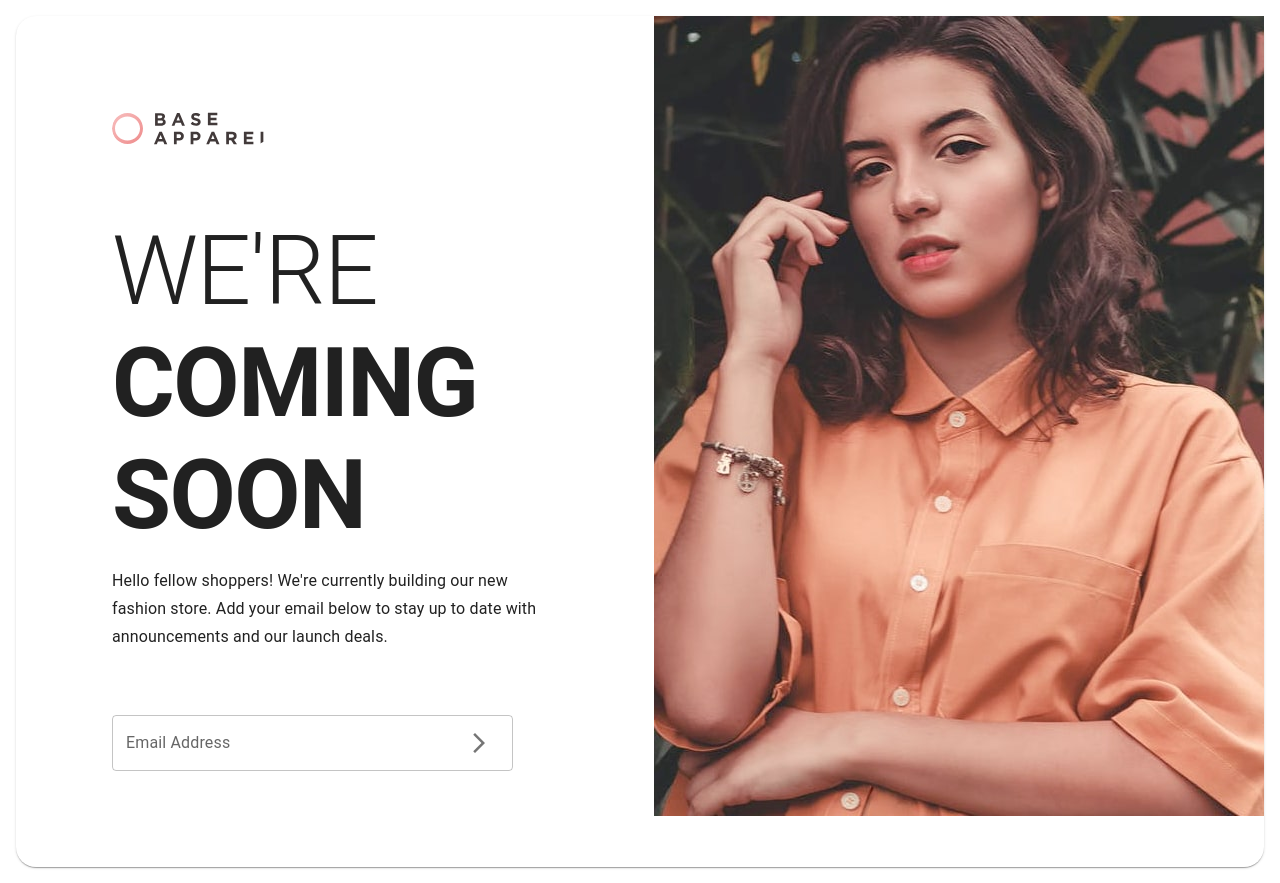
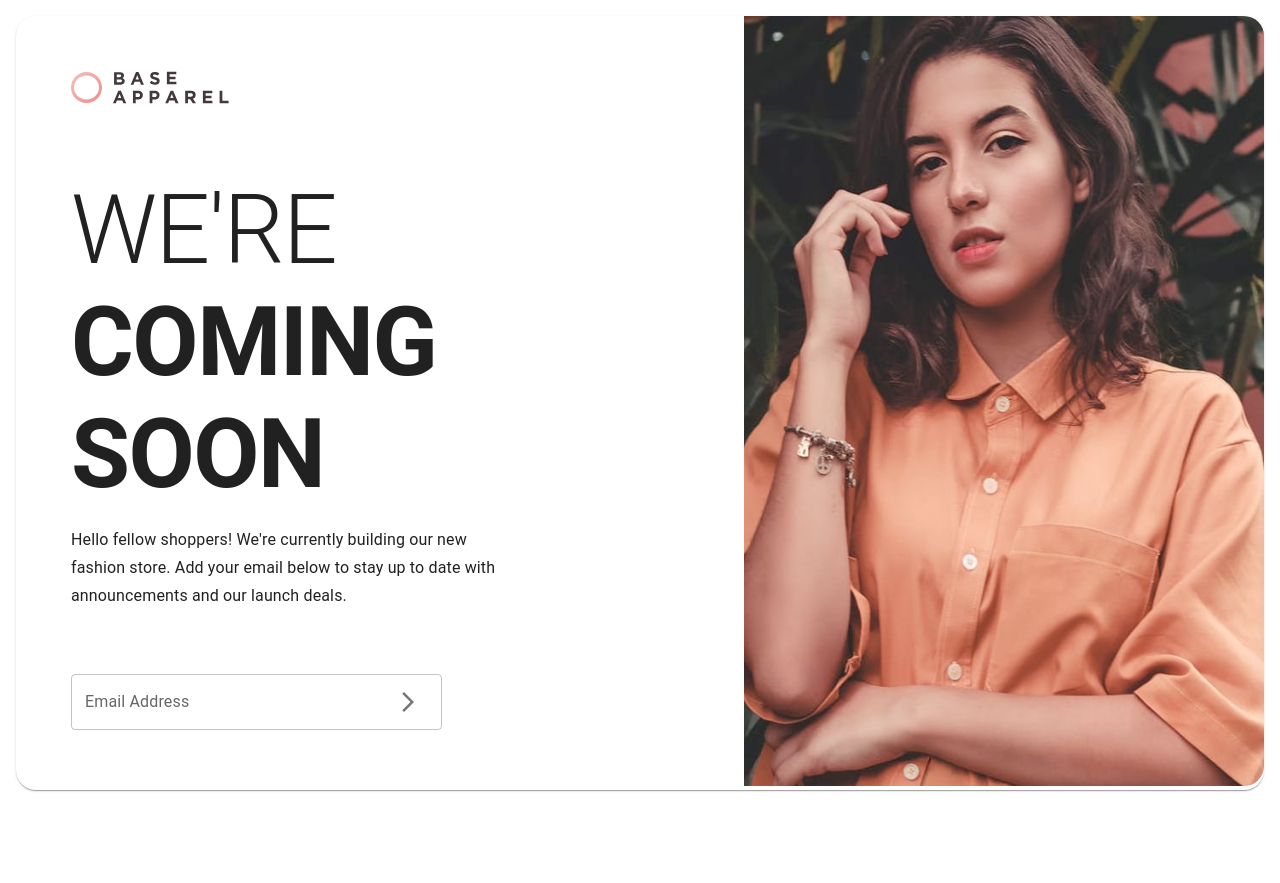
Before and after one commit to Proton-number/base-apparel, a React (Vite) app: page / in a window 1280 px wide. After the commit the page ends 806 px from the top, so only its background shows below. Built offline with nearby package versions, Linux system fonts and the light colour scheme.

Commit message:
new commit

```diff
--- a/package.json
+++ b/package.json
@@ -16,7 +16,8 @@
     "@mui/material": "^5.11.10",
     "framer-motion": "^9.0.7",
     "react": "^18.2.0",
-    "react-dom": "^18.2.0"
+    "react-dom": "^18.2.0",
+    "yarn": "^1.22.19"
   },
   "devDependencies": {
     "@types/react": "^18.0.27",
--- a/src/Components/Desktop Designs/Desktop.jsx
+++ b/src/Components/Desktop Designs/Desktop.jsx
@@ -10,12 +10,22 @@ import ArrowForwardIosIcon from '@mui/icons-material/ArrowForwardIos';
 
 function Desktop() {
   return (
-    <Paper id='desktop-view' style={{ display: 'flex', borderRadius:'20px'}}  >
+    <Paper
+   sx={{
+     height:{
+       lg: '48.4em' //1200
+     }
+   }}
+    id='desktop-view'
+    style={{ display: 'flex', borderRadius:'20px'}}  >
 
-    <Stack  p={12} spacing={8}>
+    <Stack p={{ lg: '55px'}} spacing={8}>
 
     <Box >
-    <Box component='img' src={logo} style={{borderRadius:'30px'}}/>
+    <Box
+    component='img'
+    src={logo}
+    />
     </Box>
 
 
@@ -23,7 +33,15 @@ function Desktop() {
 
         <Typography variant= 'h1' style={{textTransform:'uppercase', width: '90%'}} > We're <b>Coming soon</b> </Typography>
 
-        <Typography variant='subtitle1'>Hello fellow shoppers! We're currently building our new fashion store. Add your email below to stay up to date with announcements and our launch deals.</Typography>
+        <Typography sx={{
+          width:{
+            lg: '70%'
+          }
+        }}
+         variant='subtitle1'
+         >
+           Hello fellow shoppers! We're currently building our new fashion store. Add your email below to stay up to date with announcements and our launch deals.
+           </Typography>
 
     </Stack>
 
@@ -36,7 +54,11 @@ function Desktop() {
            <IconButton><ArrowForwardIosIcon/></IconButton>
         </InputAdornment>
        }}
-       style={{width:'90%'}}
+      sx={{
+        width:{
+          lg: '60%' //1200
+        }
+      }}
        />
     </Box>
 
@@ -44,7 +66,24 @@ function Desktop() {
     </Stack>
 
     <Box>
-        <Box component='img' src={heroDesktop}/>
+        <Box
+        component='img'
+        src={heroDesktop}
+        sx={{
+          width:{
+          lg: '520px' //1200
+        },
+        height:{
+          lg: '770px' //1200
+        },
+        borderTopRightRadius:{
+          lg: '20px'
+        },
+        borderBottomRightRadius:{
+          lg: '20px'
+        }
+      }}
+        />
     </Box>
 
 
--- a/src/index.css
+++ b/src/index.css
@@ -4,8 +4,8 @@
   font-weight: 400;
 
   color-scheme: light dark;
-  color: rgba(15, 15, 15, 0.87);
-  background-color: #f3eeee;
+  color: rgba(247, 242, 242, 0.87);
+  background-color: #000000;
 
   font-synthesis: none;
   text-rendering: optimizeLegibility;
```
Also changed, not shown: 3 other files (tests, documents, lock files or other folders).
